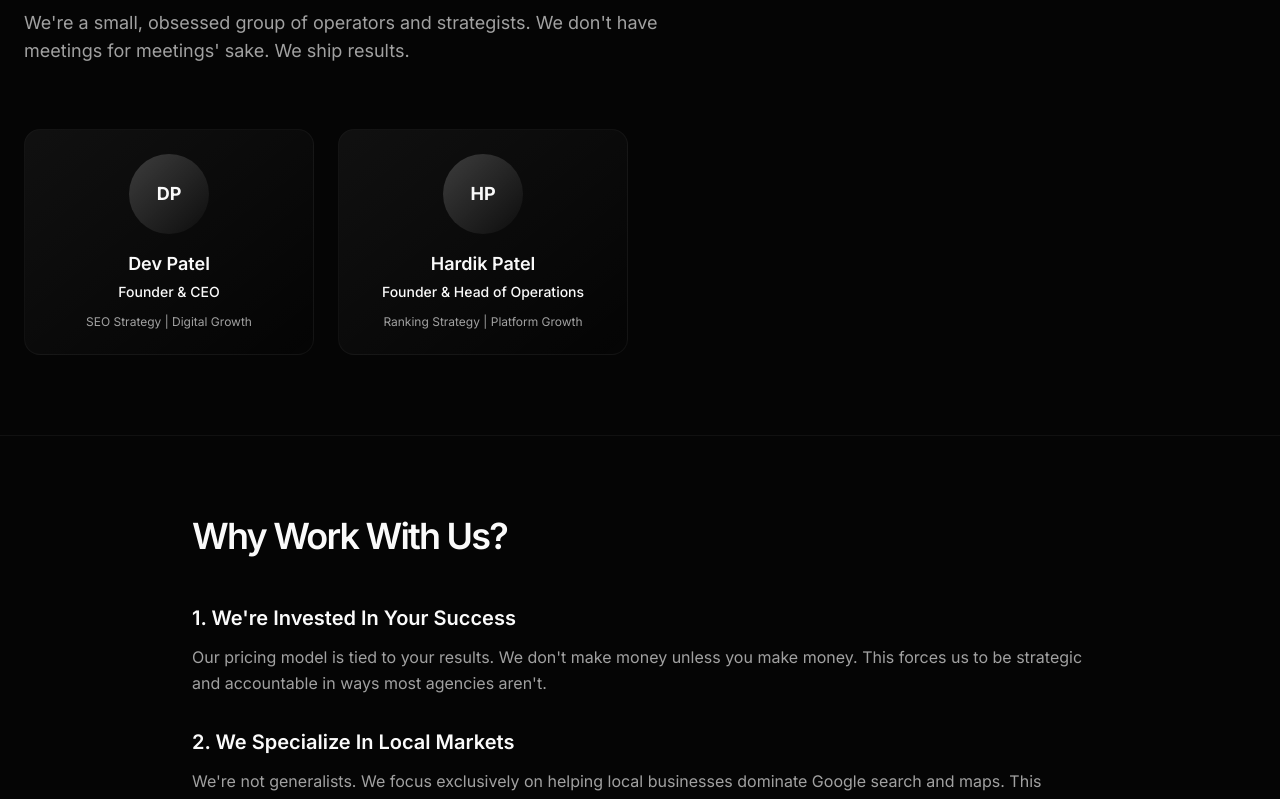
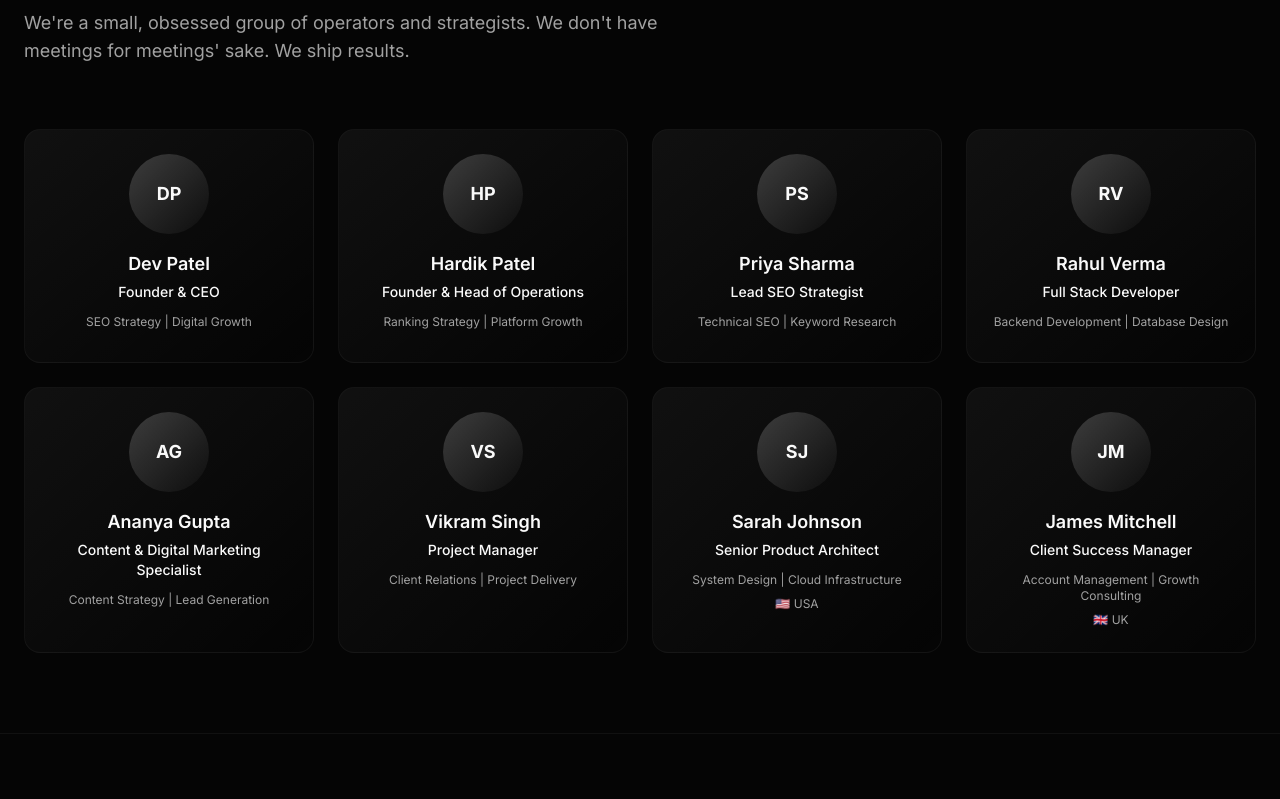
Before and after one commit to Dev2139/growthEngine, a React (Vite) app: page /about in a window 1280 px wide. Shown: the part 1940-2739 px from the top of the page. Built offline with nearby package versions, Linux system fonts and the light colour scheme; the HTML template or start-up script is replaced by a standard one.

Commit message:
updated members and logo

```diff
--- a/src/components/sections/Footer.tsx
+++ b/src/components/sections/Footer.tsx
@@ -8,7 +8,7 @@ const Footer = () => {
           <div className="md:col-span-2">
             <Link to="/" className="flex items-center mb-4">
               <img
-                src="https://res.cloudinary.com/dsddldquo/image/upload/v1773902468/nvorrj9s2hvpnwviovpx.png"
+                src="https://res.cloudinary.com/dsddldquo/image/upload/v1773903739/hqiknrupk4zpafsflgyn.png"
                 alt="GrowthAxis"
                 className="h-24 w-auto"
               />
--- a/src/components/sections/Navbar.tsx
+++ b/src/components/sections/Navbar.tsx
@@ -9,6 +9,7 @@ interface NavbarProps {
 }
 
 const navLinks = [
+  { label: "Home", href: "/" },
   { label: "Services", href: "/services" },
   { label: "Results", href: "/results" },
   { label: "About", href: "/about" },
@@ -30,7 +31,7 @@ const Navbar = ({ onOpenAudit }: NavbarProps) => {
         <div className="max-w-7xl mx-auto px-6 h-16 flex items-center justify-between">
           <Link to="/" className="text-lg font-semibold tracking-tight text-foreground flex items-center">
             <img
-              src="https://res.cloudinary.com/dsddldquo/image/upload/v1773902468/nvorrj9s2hvpnwviovpx.png"
+              src="https://res.cloudinary.com/dsddldquo/image/upload/v1773903739/hqiknrupk4zpafsflgyn.png"
               alt="GrowthAxis"
               className="h-24 w-auto"
             />
@@ -56,7 +57,7 @@ const Navbar = ({ onOpenAudit }: NavbarProps) => {
             <Button
               onClick={onOpenAudit}
               size="sm"
-              className="rounded-full bg-foreground text-background hover:bg-foreground/90 text-sm px-5 h-9"
+              className="hidden md:flex rounded-full bg-foreground text-background hover:bg-foreground/90 text-sm px-5 h-9"
             >
               Get Free Audit
             </Button>
@@ -92,6 +93,16 @@ const Navbar = ({ onOpenAudit }: NavbarProps) => {
                 {link.label}
               </Link>
             ))}
+            <Button
+              onClick={() => {
+                onOpenAudit();
+                setMobileOpen(false);
+              }}
+              size="sm"
+              className="rounded-full bg-foreground text-background hover:bg-foreground/90 text-sm px-5 h-9 mt-2"
+            >
+              Get Free Audit
+            </Button>
           </div>
         </motion.div>
       )}
--- a/src/pages/About.tsx
+++ b/src/pages/About.tsx
@@ -48,6 +48,44 @@ const About = () => {
       role: "Founder & Head of Operations",
       expertise: "Ranking Strategy | Platform Growth",
       image: "HP",
+    },
+    {
+      name: "Priya Sharma",
+      role: "Lead SEO Strategist",
+      expertise: "Technical SEO | Keyword Research",
+      image: "PS",
+    },
+    {
+      name: "Rahul Verma",
+      role: "Full Stack Developer",
+      expertise: "Backend Development | Database Design",
+      image: "RV",
+    },
+    {
+      name: "Ananya Gupta",
+      role: "Content & Digital Marketing Specialist",
+      expertise: "Content Strategy | Lead Generation",
+      image: "AG",
+    },
+    {
+      name: "Vikram Singh",
+      role: "Project Manager",
+      expertise: "Client Relations | Project Delivery",
+      image: "VS",
+    },
+    {
+      name: "Sarah Johnson",
+      role: "Senior Product Architect",
+      expertise: "System Design | Cloud Infrastructure",
+      image: "SJ",
+      location: "🇺🇸 USA",
+    },
+    {
+      name: "James Mitchell",
+      role: "Client Success Manager",
+      expertise: "Account Management | Growth Consulting",
+      image: "JM",
+      location: "🇬🇧 UK",
     },
   ];
 
@@ -187,9 +225,12 @@ const About = () => {
                 <p className="text-sm font-medium text-primary mb-3">
                   {member.role}
                 </p>
-                <p className="text-xs text-muted-foreground">
+                <p className="text-xs text-muted-foreground mb-2">
                   {member.expertise}
                 </p>
+                {member.location && (
+                  <p className="text-xs text-muted-foreground">{member.location}</p>
+                )}
               </motion.div>
             ))}
           </div>
```
